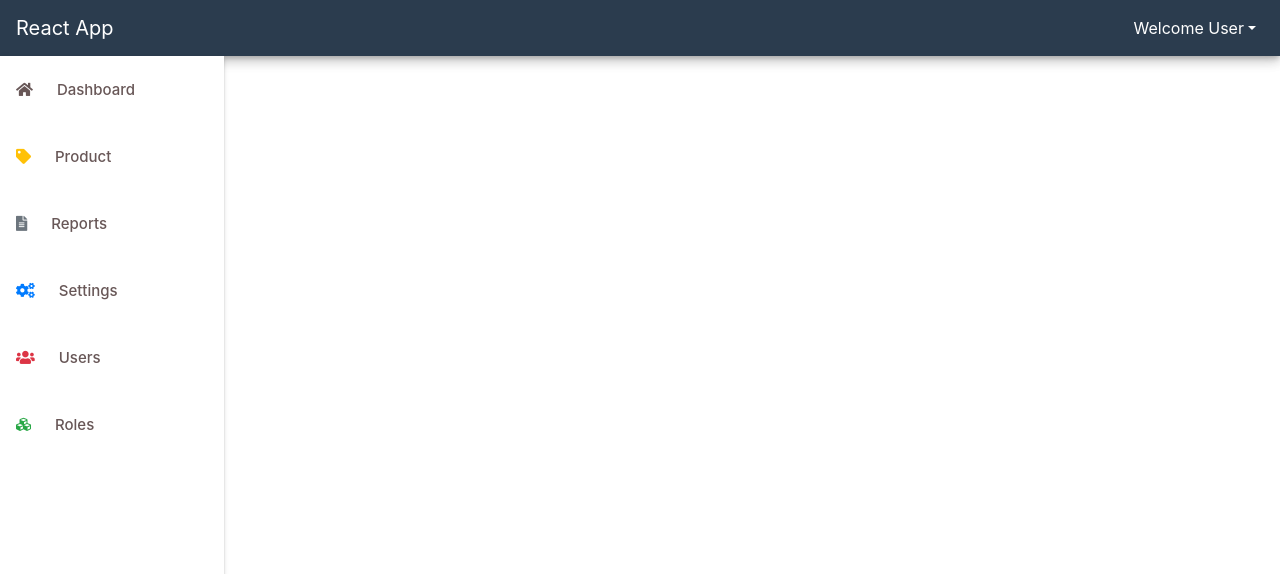
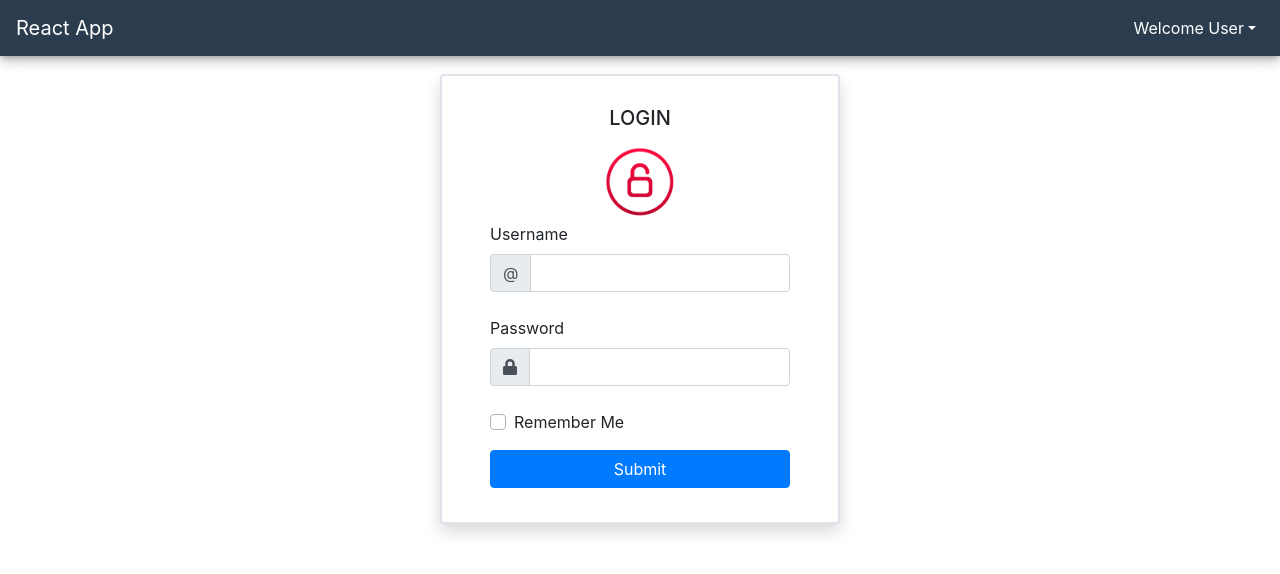
Before and after one commit to biggash730/ReactTypescriptBootstrapSeed, a React (Create React App) app: page /login in a window 1280 px wide. Shown: the top 574 px of the page. Built offline with nearby package versions, Linux system fonts and the light colour scheme.

Commit message:
Added dummy auth with correct navigation

```diff
--- a/src/App.tsx
+++ b/src/App.tsx
@@ -1,5 +1,5 @@
-import React from 'react'
-import { BrowserRouter as Router, Route } from 'react-router-dom'
+import React, { useState } from 'react'
+import { BrowserRouter as Router } from 'react-router-dom'
 
 import './App.css'
 import Navbar from './components/core/navbar'
@@ -7,8 +7,8 @@ import SideNav from './components/core/sidenav'
 import MainContent from './components/core/mainContent'
 // import Topnav from './components/core/topnav'
 import { RouteNames } from './contants'
+import { authService } from './components/auth/authService'
 
-const App: React.FC = () => {
 const menus = [
   {
     label: 'Dashboard',
@@ -42,14 +42,24 @@ const App: React.FC = () => {
   }
 ]
 
+const App: React.FC = () => {
+  const [isLoggedIn, setLoggedIn] = useState(authService.authenticated)
+
+  const handleOnlogin = (loggedIn: boolean) => {
+    setLoggedIn(loggedIn)
+  }
+
   return (
     <React.Fragment>
       <Router>
         <Navbar />
         {/* <Topnav menus={menus} /> */}
         <div id="wrapper" className="flex-row flex-grow-1">
-          <SideNav menus={menus} />
-          <MainContent></MainContent>
+          {isLoggedIn && <SideNav menus={menus} />}
+          <MainContent
+            loggedIn={isLoggedIn}
+            onLogIn={handleOnlogin}
+          ></MainContent>
         </div>
       </Router>
     </React.Fragment>
--- /dev/null
+++ b/src/components/auth/authService.ts
@@ -0,0 +1,22 @@
+class AuthService {
+  authenticated: boolean
+  private static autherService: AuthService
+
+  constructor() {
+    this.authenticated = false
+  }
+
+  public static get instance() {
+    return this.autherService || (this.autherService = new this())
+  }
+
+  login() {
+    this.authenticated = true
+  }
+
+  logout() {
+    this.authenticated = false
+  }
+}
+
+export const authService = AuthService.instance
--- /dev/null
+++ b/src/components/auth/login.scss
@@ -0,0 +1,9 @@
+.login-card {
+    height: 450px;
+    background-color: #ffffff;
+    border: 2px solid #dee4ea !important;
+    border-radius: 5px;
+    width: 400px;
+    margin-top: 10px;
+    padding-top: 10px;
+}
--- /dev/null
+++ b/src/components/auth/login.tsx
@@ -0,0 +1,162 @@
+import * as React from 'react'
+import './login.scss'
+import { authService } from './authService'
+
+export interface LoginProps {
+  history: any
+  onLogIn: (loggedIn: boolean) => void
+}
+
+export interface LoginState {}
+
+class Login extends React.Component<LoginProps, LoginState> {
+  // state = { :  }
+
+  login = () => {
+    authService.login()
+    this.props.onLogIn(true)
+    this.props.history.push('/dashboard')
+  }
+  render() {
+    return (
+      //   <div className="row mt-5">
+      //     <div className="col-sm-12 col-md-6 offset-md-3 col-lg-4 offset-lg-4">
+      //       <div className="card shadow">
+      //         <div className="card-body px-5">
+      //           <h5 className="card-title text-center text-uppercase">Login</h5>
+      //           <div className="text-center">
+      //             <img
+      //               src={require('./login.png')}
+      //               alt="Login Logo"
+      //               height="80"
+      //               width="80"
+      //             />
+      //           </div>
+      //           <form>
+      //             <div className="form-group mb-4">
+      //               <label>Username</label>
+      //               {/* <div className="input-group mb-2">
+      //                   <div className="input-group-prepend">
+      //                     <div className="input-group-text">@</div>
+      //                   </div>
+
+      //                 </div> */}
+      //               <input
+      //                 type="text"
+      //                 className="form-control"
+      //                 placeholder="Username"
+      //               />
+      //             </div>
+
+      //             <div className="form-group mb-4">
+      //               <label>Password</label>
+      //               {/* <div className="input-group mb-2">
+      //                   <div className="input-group-prepend">
+      //                     <div className="input-group-text">
+      //                       <i className="fas fa-lock"></i>
+      //                     </div>
+      //                   </div>
+
+      //                 </div> */}
+      //               <input
+      //                 type="password"
+      //                 className="form-control"
+      //                 placeholder="Password"
+      //               />
+      //             </div>
+
+      //             <div className="form-group">
+      //               <div className="custom-control custom-checkbox">
+      //                 <input
+      //                   type="checkbox"
+      //                   className="custom-control-input"
+      //                   id="customCheck1"
+      //                 />
+      //                 <label
+      //                   className="custom-control-label"
+      //                   htmlFor="customCheck1"
+      //                 >
+      //                   Remember Me
+      //                 </label>
+      //               </div>
+      //             </div>
+
+      //             <button
+      //               type="submit"
+      //               className="btn btn-primary btn-block mb-3"
+      //             >
+      //               Submit
+      //             </button>
+      //           </form>
+      //         </div>
+      //       </div>
+      //     </div>
+      //   </div>
+
+      <div className="container d-flex align-content-center">
+        <div className="card shadow mx-auto login-card">
+          <div className="card-body px-5">
+            <h5 className="card-title text-center text-uppercase">Login</h5>
+            <div className="text-center">
+              <img
+                src={require('./login.png')}
+                alt="Login Logo"
+                height="80"
+                width="80"
+              />
+            </div>
+            <form>
+              <div className="form-group mb-4">
+                <label>Username</label>
+                <div className="input-group mb-2">
+                  <div className="input-group-prepend">
+                    <div className="input-group-text">@</div>
+                  </div>
+                  <input type="text" className="form-control" />
+                </div>
+              </div>
+
+              <div className="form-group mb-4">
+                <label>Password</label>
+                <div className="input-group mb-2">
+                  <div className="input-group-prepend">
+                    <div className="input-group-text">
+                      <i className="fas fa-lock"></i>
+                    </div>
+                  </div>
+                  <input type="password" className="form-control" />
+                </div>
+              </div>
+
+              <div className="form-group">
+                <div className="custom-control custom-checkbox">
+                  <input
+                    type="checkbox"
+                    className="custom-control-input"
+                    id="customCheck1"
+                  />
+                  <label
+                    className="custom-control-label"
+                    htmlFor="customCheck1"
+                  >
+                    Remember Me
+                  </label>
+                </div>
+              </div>
+
+              <button
+                type="button"
+                className="btn btn-primary btn-block"
+                onClick={this.login}
+              >
+                Submit
+              </button>
+            </form>
+          </div>
+        </div>
+      </div>
+    )
+  }
+}
+
+export default Login
--- /dev/null
+++ b/src/components/core/authRoute.tsx
@@ -0,0 +1,17 @@
+import React from 'react'
+import { Route, Redirect } from 'react-router'
+import { RouteNames } from '../../contants'
+import { authService } from '../auth/authService'
+
+export const AuthRoute = ({ component: Component, ...rest }: any) => {
+  const loggedIn = authService.authenticated
+  return (
+    <Route
+      {...rest}
+      render={props => {
+        if (loggedIn) return <Component {...props} />
+        return <Redirect to={RouteNames.login} />
+      }}
+    />
+  )
+}
--- a/src/components/core/mainContent.tsx
+++ b/src/components/core/mainContent.tsx
@@ -1,31 +1,54 @@
 import * as React from 'react'
 import './mainContent.scss'
-import { Route, Redirect } from 'react-router'
+import { Route, Redirect, Switch } from 'react-router'
 import { RouteNames } from '../../contants'
+import { AuthRoute } from './authRoute'
+import Login from '../auth/login'
 
-export interface MainContentProps {}
+export interface MainContentProps {
+  loggedIn: boolean
+  onLogIn: any
+}
 
 export interface MainContentState {}
 
 class MainContent extends React.Component<MainContentProps, MainContentState> {
-  //state = { :  }
+  state = {}
+
   render() {
     return (
       <div className="main-content flex-fill p-2">
-        <Route
-          exact={true}
-          path="/"
-          render={() => <Redirect to={RouteNames.dashboard} />}
-        />
-        <Route path={RouteNames.dashboard} render={() => <h1>Dashboard</h1>} />
-        <Route path={RouteNames.products} render={() => <h1>Products</h1>} />
-        <Route path={RouteNames.reports} render={() => <h1>Reports</h1>} />
+        <Switch>
+          <Route
+            exact={true}
+            path="/"
+            render={() => <Redirect to={RouteNames.dashboard} />}
+          />
+          <Route
+            path={RouteNames.login}
+            render={routerProps => {
+              if (this.props.loggedIn)
+                return <Redirect to={RouteNames.dashboard} />
+              else
+                return <Login {...routerProps} onLogIn={this.props.onLogIn} />
+            }}
+          />
+          <AuthRoute path={RouteNames.dashboard} component={Dashboard} />
+          <AuthRoute path={RouteNames.products} component={Dashboard} />
+          {/* <Route path={RouteNames.reports} render={() => <h1>Reports</h1>} />
         <Route path={RouteNames.settings} render={() => <h1>Settings</h1>} />
-        <Route path={RouteNames.users} render={() => <h1>users</h1>} />
-        <Route path={RouteNames.roles} render={() => <h1>Roles</h1>} />
+        <Route path={RouteNames.users} render={() => <h1>Users</h1>} />
+        <Route path={RouteNames.roles} render={() => <h1>Roles</h1>} /> */}
+        </Switch>
       </div>
     )
   }
 }
 
+export class Dashboard extends React.Component {
+  render() {
+    return <div>Dashboard</div>
+  }
+}
+
 export default MainContent
--- a/src/components/core/navbar.tsx
+++ b/src/components/core/navbar.tsx
@@ -1,5 +1,7 @@
 import React from 'react'
 import './navbar.scss'
+import { NavLink } from 'react-router-dom'
+import { RouteNames } from '../../contants'
 
 export interface NavbarProps {}
 
@@ -10,9 +12,9 @@ class Navbar extends React.Component<NavbarProps, NavbarState> {
   render() {
     return (
       <nav className="navbar navbar-expand-lg navbar-dark navbar-color">
-        <a className="navbar-brand" href="#">
+        <NavLink className="navbar-brand" to={RouteNames.dashboard}>
           React App
-        </a>
+        </NavLink>
         <button
           className="navbar-toggler"
           type="button"
--- a/src/components/core/sidenav.scss
+++ b/src/components/core/sidenav.scss
@@ -30,8 +30,8 @@ $sidebar-width: 14rem;
     .active {
         border-right: solid 5px #007bff;
         background-color: rgba(0, 0, 0, 0.05);
-        border-top-right-radius: 5px;
-        border-bottom-right-radius: 5px;
+        //border-top-right-radius: 5px;
+        // border-bottom-right-radius: 5px;
     }
 }
 
--- a/src/components/core/sidenav.tsx
+++ b/src/components/core/sidenav.tsx
@@ -1,5 +1,5 @@
 import * as React from 'react'
-import { Link, NavLink } from 'react-router-dom'
+import { NavLink } from 'react-router-dom'
 import './sidenav.scss'
 
 export interface MenuItem {
@@ -21,7 +21,6 @@ class SideNav extends React.Component<SideNavProps, SideNavState> {
     menus: this.props.menus
   }
   render() {
-    console.log(this.props)
     return (
       <nav className="sidebar flex-shrink-0">
         <ul className="nav flex-column flex-nowrap">
--- a/src/contants.ts
+++ b/src/contants.ts
@@ -1,4 +1,5 @@
 export class RouteNames {
+  static login = '/login'
   static dashboard = '/dashboard'
   static products = '/products'
   static reports = '/reports'
```
Also changed, not shown: src/components/auth/login.png (added). Lines whose indentation alone changed are shown as unchanged.
